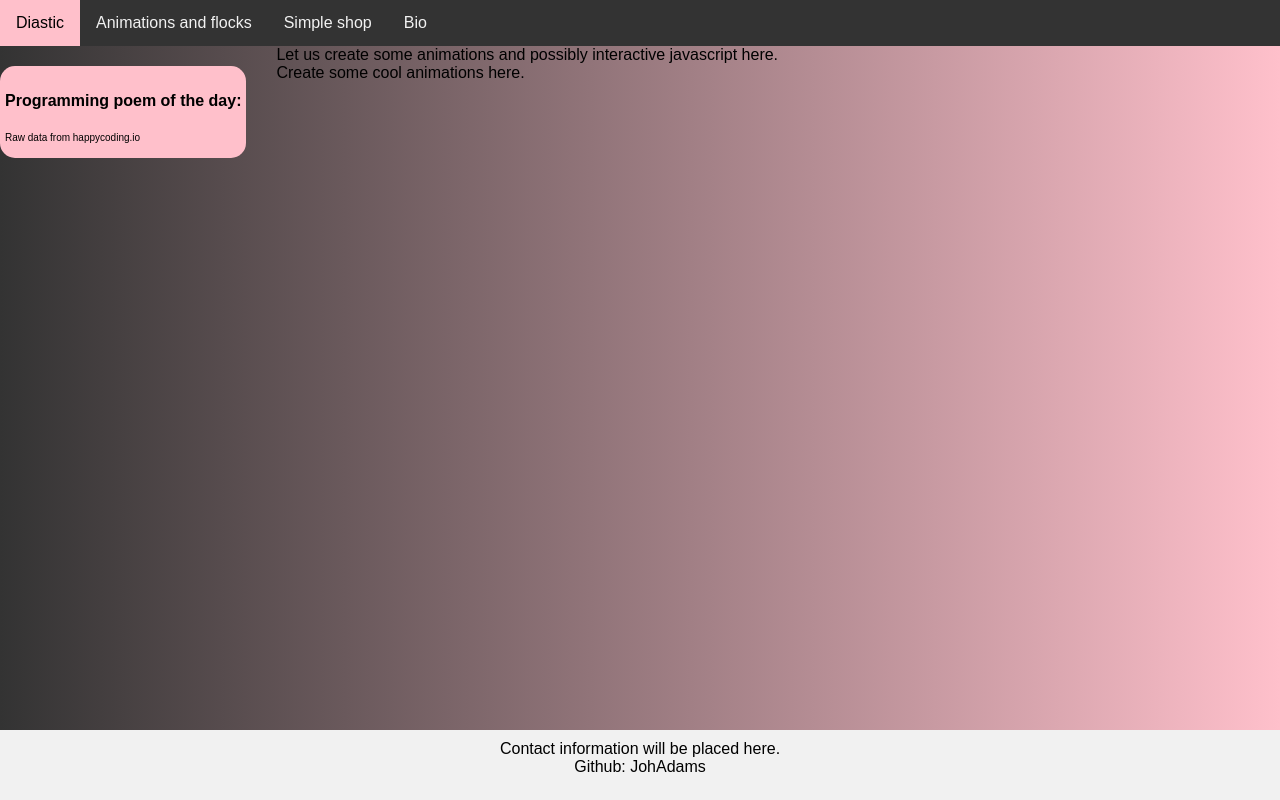
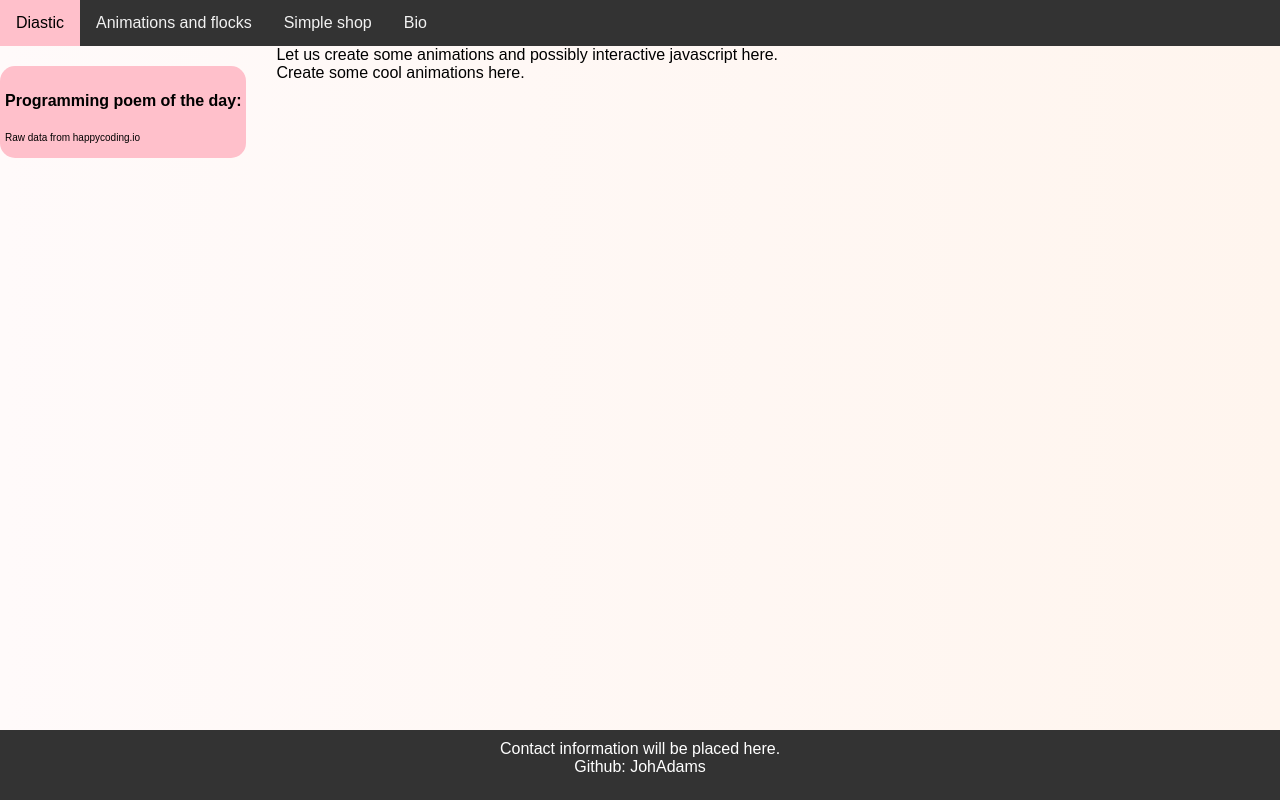
Before and after one commit to AdamThreepwood/projectWeb, a plain HTML site: page animations.html in a window 1280 px wide. Drawn offline with nearby package versions, Linux system fonts and the light colour scheme; no server answers.

Commit message:
Update style.css

```diff
--- a/style.css
+++ b/style.css
@@ -1,4 +1,3 @@
-
 
 
 
@@ -14,7 +13,7 @@ body {
   font-family: Arial, Helvetica, sans-serif;
   margin-bottom:20px;
   overflow: auto;
-  background-image: linear-gradient(-90deg, pink, #333);
+  background-image: linear-gradient(-90deg, #FFF5EE, #FFFAFA);
   min height: 100%;
 
 
@@ -113,7 +112,7 @@ body {
 footer {
   position: fixed;
   height: 50px;
-  background-color: #f1f1f1;
+  background-color: #333;
   padding: 10px;
   bottom: 0px;
   left: 0px;
@@ -122,6 +121,7 @@ footer {
   text-align: center;
   margin-left: auto;
   margin-right: auto;
+  color: #FFFFFF;
 }
 
 .topnav .icon {
```
